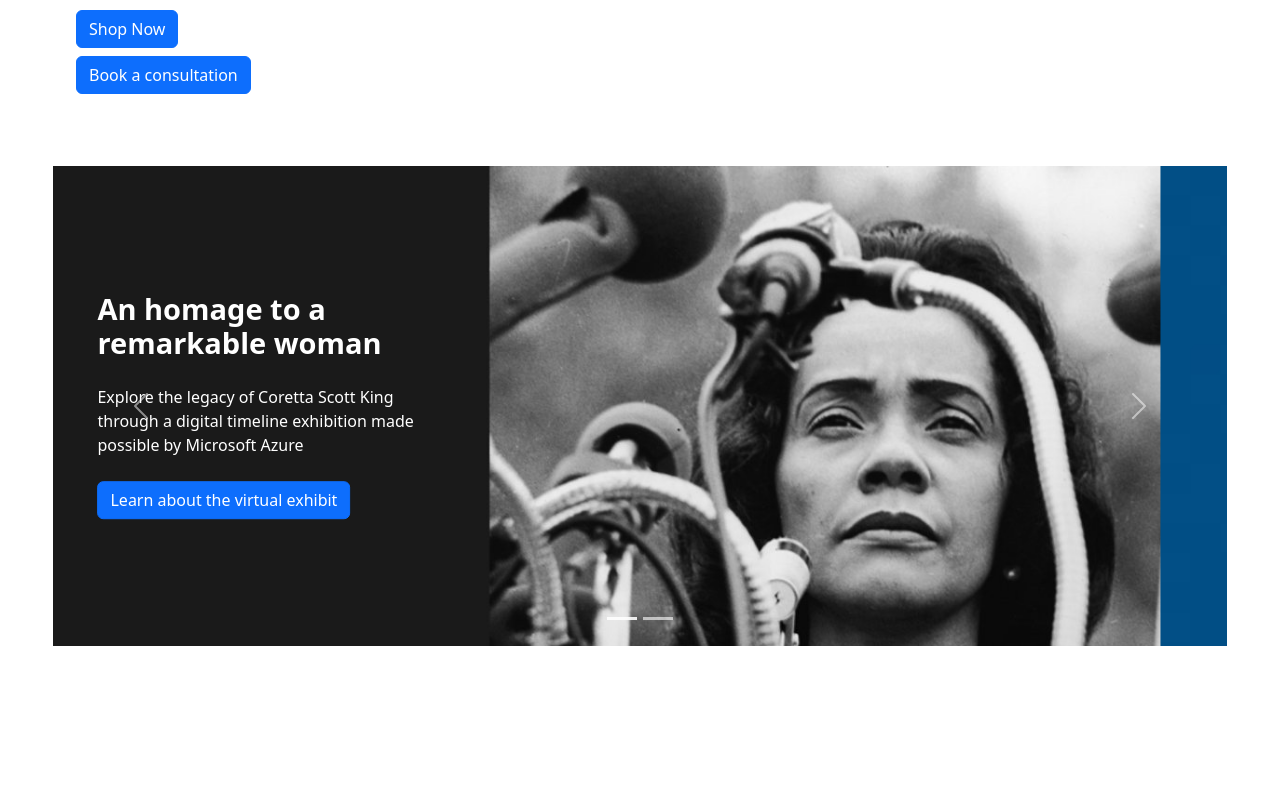
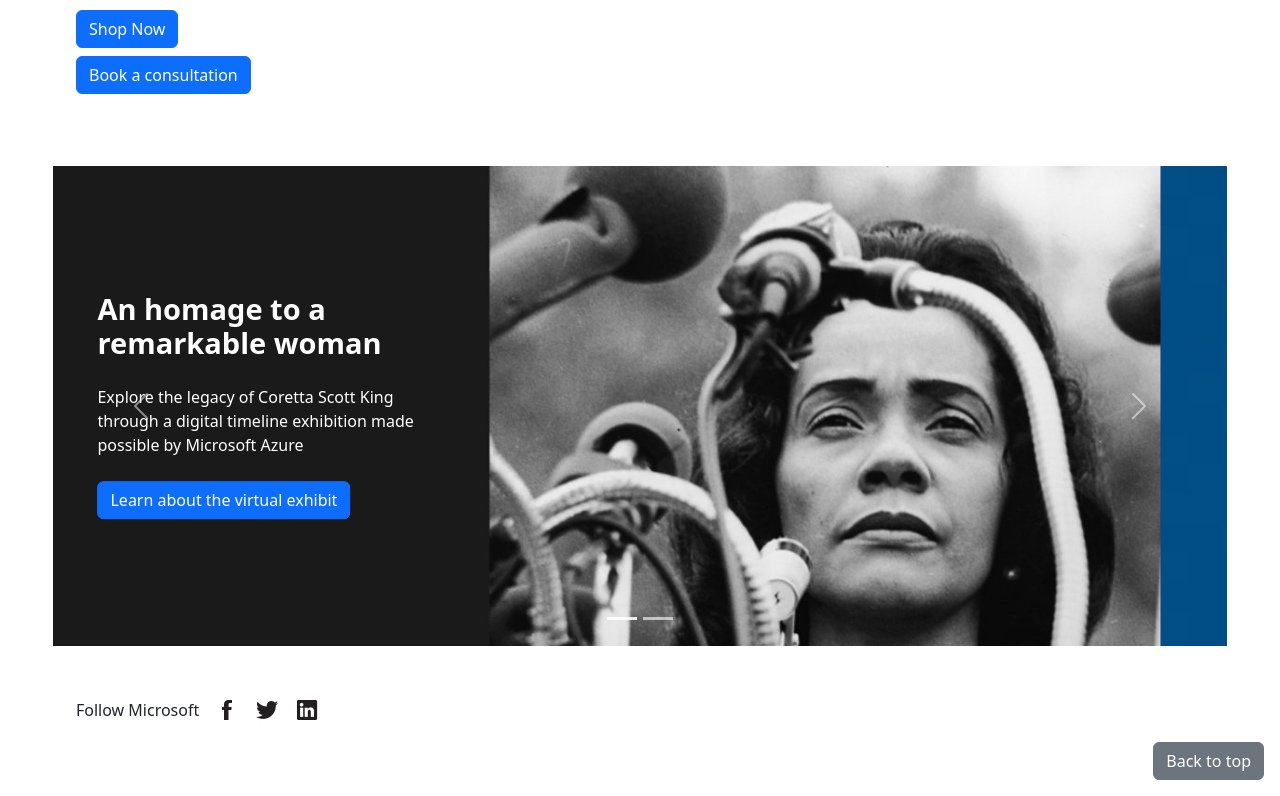
Before and after one commit to Pourya-Alipanah/Microsoft, a website: page index.html in a window 1280 px wide. Shown: the part 2060-2856 px from the top of the page. Before the commit the page ends 2754 px from the top, so only its background shows below. Drawn offline with Linux system fonts and the light colour scheme.

Commit message:
End main

```diff
--- a/index.html
+++ b/index.html
@@ -14,7 +14,7 @@
 
     <!-- Start navbar -->
 
-    <nav class="navbar navbar-expand-lg ">
+    <nav class="navbar navbar-expand-lg " id="top">
         <div class="container-fluid p-0 h-100">
             <button class="navbar-toggler d-lg-none" type="button" data-bs-toggle="collapse" data-bs-target="#collapsibleNavId" aria-controls="collapsibleNavId"
                 aria-expanded="false" aria-label="Toggle navigation">
@@ -654,6 +654,37 @@
             </div>
 
             <!-- End SecondCarousel slider -->
+
+            <!-- Start follow -->
+
+            <div class="follow col-12">
+                <div class="row m-0 p-0 d-flex flex-row justify-content-start align-items-center w-100 h-100">
+                    <div class="w-auto">Follow Microsoft</div>
+                    <div class="pic d-flex flex-row w-auto m-0 p-0">
+                        <a href="#" class="me-2">
+                            <img src="./icon/follow/face.webp" alt="1" class="img-fluid">
+                        </a>
+                        <a href="#" class="me-2">
+                            <img src="./icon/follow/twit.webp" alt="2" class="img-fluid">
+                        </a>
+                        <a href="#" class="me-2">
+                            <img src="./icon/follow/link.webp" alt="3" class="img-fluid">
+                        </a>
+                    </div>
+                </div>
+            </div>
+
+            <!-- End follow -->
+
+            <!-- Start backbutton -->
+
+            <div class="backToTop col-12 p-3 justify-content-end">
+                <div class="row m-0 p-0 justify-content-end">
+                    <a href="#top" class="btn btn-secondary w-auto">Back to top</a>
+                </div>
+            </div>
+
+            <!-- End backbutton -->
         </div>
     </main>
 
--- a/scss/lg.scss
+++ b/scss/lg.scss
@@ -240,5 +240,13 @@ main{
                 }
             }
         }
+        >div.follow{
+            padding: 0 0.75rem !important;
+            img{
+                width: 32px !important;
+                height: 32px !important;
+                cursor: pointer;
+            }
+        }
     }
 }
--- a/scss/md.scss
+++ b/scss/md.scss
@@ -315,5 +315,13 @@ main{
                 }
             }
         }
+        >div.follow{
+            padding: 0 0.75rem !important;
+            img{
+                width: 32px !important;
+                height: 32px !important;
+                cursor: pointer;
+            }
+        }
     }
 }
--- a/scss/sm.scss
+++ b/scss/sm.scss
@@ -308,5 +308,13 @@ main{
                 }
             }
         }
+        >div.follow{
+            padding: 0 0.75rem !important;
+            img{
+                width: 32px !important;
+                height: 32px !important;
+                cursor: pointer;
+            }
+        }
     }
 }
--- a/scss/xl.scss
+++ b/scss/xl.scss
@@ -198,5 +198,13 @@ main{
                 padding: 48px !important;
             }
         }
+        >div.follow{
+            padding: 0 5% !important;
+            img{
+                width: 32px !important;
+                height: 32px !important;
+                cursor: pointer;
+            }
+        }
     }
 }
--- a/scss/xs.scss
+++ b/scss/xs.scss
@@ -337,6 +337,22 @@ main{
                     font-size: 24px !important;
                 }
             }
+            div.caption2{
+                max-height: 280px !important;
+            }
+        }
+        >div.follow{
+            padding: 0 0.75rem !important;
+            img{
+                width: 32px !important;
+                height: 32px !important;
+                cursor: pointer;
+            }
+        }
+        >div.backToTop{
+            a{
+                width: 100% !important;
+            }
         }
     }
 }
--- a/scss/xxl.scss
+++ b/scss/xxl.scss
@@ -190,5 +190,13 @@ main{
                 padding: 48px !important;
             }
         }
+        >div.follow{
+            padding: 0 5% !important;
+            img{
+                width: 32px !important;
+                height: 32px !important;
+                cursor: pointer;
+            }
+        }
     }
 }
```
Also changed, not shown: css/lg.css, css/md.css, css/sm.css, css/xl.css, css/xs.css, css/xxl.css, icon/follow/face.webp (added), icon/follow/link.webp (added), icon/follow/twit.webp (added).
